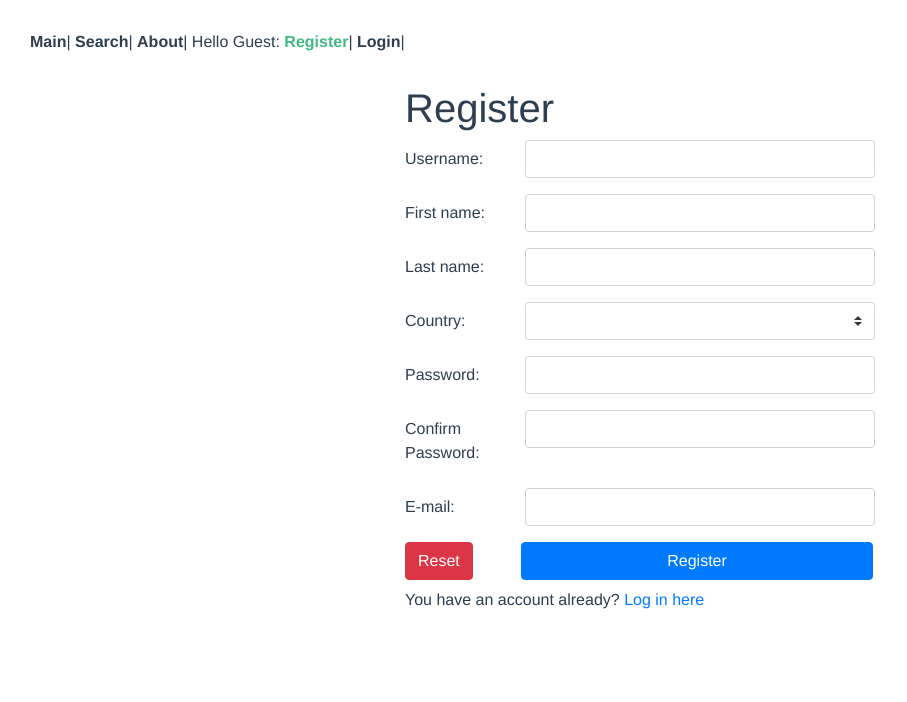
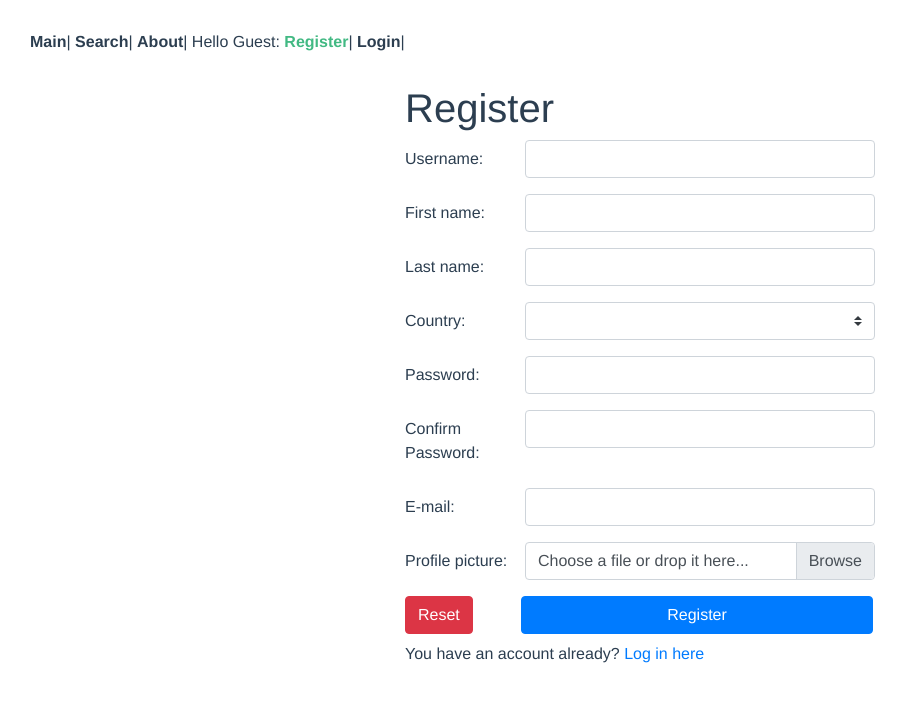
Before and after one commit to Web-Development-Environments-2023/assignment3-3-noam-shiri, a Vue app: page /#/register in a window 1280 px wide. Shown: the top 702 px of the page, without its empty margins (0-907 px from the left). Built offline with nearby package versions, Linux system fonts and the light colour scheme.

Commit message:
done registration (without styling)

```diff
--- a/src/main.js
+++ b/src/main.js
@@ -27,10 +27,12 @@ import {
   ToastPlugin,
   LayoutPlugin,
   ModalPlugin,
-  FormTextareaPlugin
+  FormTextareaPlugin,
+  FormFilePlugin
 } from "bootstrap-vue";
 [
   FormGroupPlugin,
+  FormFilePlugin,
   FormPlugin,
   FormInputPlugin,
   ButtonPlugin,
--- a/src/pages/RegisterPage.vue
+++ b/src/pages/RegisterPage.vue
@@ -1,7 +1,7 @@
 <template>
   <div class="container">
     <h1 class="title">Register</h1>
-    <b-form @submit.prevent="onRegister" @reset.prevent="onReset">
+    <b-form @submit.prevent="onRegister" @reset.prevent="onReset" @addPhoto.prevent="onPic">
 
       <b-form-group
         id="input-group-username"
@@ -27,41 +27,41 @@
       </b-form-group>
 
       <b-form-group
-        id="input-group-firstName"
+        id="input-group-firstname"
         label-cols-sm="3"
         label="First name:"
-        label-for="firstName"
+        label-for="firstname"
       >
         <b-form-input
-          id="firstName"
-          v-model="$v.form.firstName.$model"
+          id="firstname"
+          v-model="$v.form.firstname.$model"
           type="text"
-          :state="validateState('firstName')"
+          :state="validateState('firstname')"
         ></b-form-input>
-        <b-form-invalid-feedback v-if="!$v.form.firstName.required">
+        <b-form-invalid-feedback v-if="!$v.form.firstname.required">
           First name is required
         </b-form-invalid-feedback>
-        <b-form-invalid-feedback v-else-if="!$v.form.firstName.length">
+        <b-form-invalid-feedback v-else-if="!$v.form.firstname.length">
           First name should be at least one character
         </b-form-invalid-feedback>
       </b-form-group>
 
       <b-form-group
-        id="input-group-lastName"
+        id="input-group-lastname"
         label-cols-sm="3"
         label="Last name:"
-        label-for="lastName"
+        label-for="lastname"
       >
         <b-form-input
-          id="lastName"
-          v-model="$v.form.lastName.$model"
+          id="lastname"
+          v-model="$v.form.lastname.$model"
           type="text"
-          :state="validateState('lastName')"
+          :state="validateState('lastname')"
         ></b-form-input>
-        <b-form-invalid-feedback v-if="!$v.form.lastName.required">
+        <b-form-invalid-feedback v-if="!$v.form.lastname.required">
           Last name is required
         </b-form-invalid-feedback>
-        <b-form-invalid-feedback v-else-if="!$v.form.lastName.length">
+        <b-form-invalid-feedback v-else-if="!$v.form.lastname.length">
           Last name should be at least one character
         </b-form-invalid-feedback>
       </b-form-group>
@@ -158,6 +158,27 @@
         </b-form-invalid-feedback>
       </b-form-group>
 
+      <b-form-group
+        id="input-group-profilePic"
+        label-cols-sm="3"
+        label="Profile picture:"
+        label-for="profilePic"
+      >
+      <b-form-file
+          id="profilePic"
+          type="text"
+          v-model="$v.form.profilePic.$model"
+          :state="validateState('profilePic')"
+          placeholder="Choose a file or drop it here..."
+          drop-placeholder="Drop file here..."
+          accept="image/*"
+        ></b-form-file>
+        <b-form-invalid-feedback v-if="!$v.form.profilePic.required">
+          Profile picture is required
+        </b-form-invalid-feedback>
+      </b-form-group>
+
+
       <b-button type="reset" variant="danger">Reset</b-button>
       <b-button
         type="submit"
@@ -204,12 +225,13 @@ export default {
     return {
       form: {
         username: "",
-        firstName: "",
-        lastName: "",
+        firstname: "",
+        lastname: "",
         country: null,
         password: "",
         confirmedPassword: "",
         email: "",
+        profilePic:"",
         submitError: undefined
       },
       countries: [{ value: null, text: "", disabled: true }],
@@ -224,11 +246,11 @@ export default {
         length: (u) => minLength(3)(u) && maxLength(8)(u),
         alpha
       },
-      firstName:{
+      firstname:{
         required,
         alpha
       },
-      lastName:{
+      lastname:{
         required,
         alpha
       },
@@ -238,11 +260,7 @@ export default {
       password: {
         required,
         length: (p) => minLength(5)(p) && maxLength(10)(p),
-        vaildPassword: function(value) {
-        const containsNumber = /[0-9]/.test(value)
-        const containsSpecial = /[#?!@$%^&*-]/.test(value)
-        return containsNumber && containsSpecial
-        },
+        vaildPassword: (value) =>/[0-9]/.test(value) && /[!@#$%^&*()_+\-=\[\]{};':"\\|,.<>\/?]+/.test(value)
       },
       confirmedPassword: {
         required,
@@ -251,6 +269,9 @@ export default {
       email: {
         required,
         email
+      },
+      profilePic: {
+        required
       }
     }
   },
@@ -266,40 +287,50 @@ export default {
     },
     async Register() {
       try {
+        console.log(this.form.username,this.form.firstname,this.form.lastname, this.form.country, this.form.password, this.form.email,this.form.profilePic.name);
         const response = await this.axios.post(
           // "https://test-for-3-2.herokuapp.com/user/Register",
           this.$root.store.server_domain + "/Register",
 
           {
             username: this.form.username,
-            password: this.form.password
+            firstname: this.form.firstname,
+            lastname: this.form.lastname,
+            country: this.form.country,
+            password: this.form.password,
+            email: this.form.email,
+            profilePic: this.form.profilePic.name
           }
         );
         this.$router.push("/login");
-        // console.log(response);
+        console.log(response.data);
       } catch (err) {
         console.log(err.response);
         this.form.submitError = err.response.data.message;
       }
     },
+    onPic() {
+
+    },
     onRegister() {
-      // console.log("register method called");
+      //console.log("register method called");
       this.$v.form.$touch();
       if (this.$v.form.$anyError) {
         return;
       }
-      // console.log("register method go");
+      //console.log("register method go");
       this.Register();
     },
     onReset() {
       this.form = {
         username: "",
-        firstName: "",
-        lastName: "",
+        firstname: "",
+        lastname: "",
         country: null,
         password: "",
         confirmedPassword: "",
-        email: ""
+        email: "",
+        profilePic: ""
       };
       this.$nextTick(() => {
         this.$v.$reset();
```
